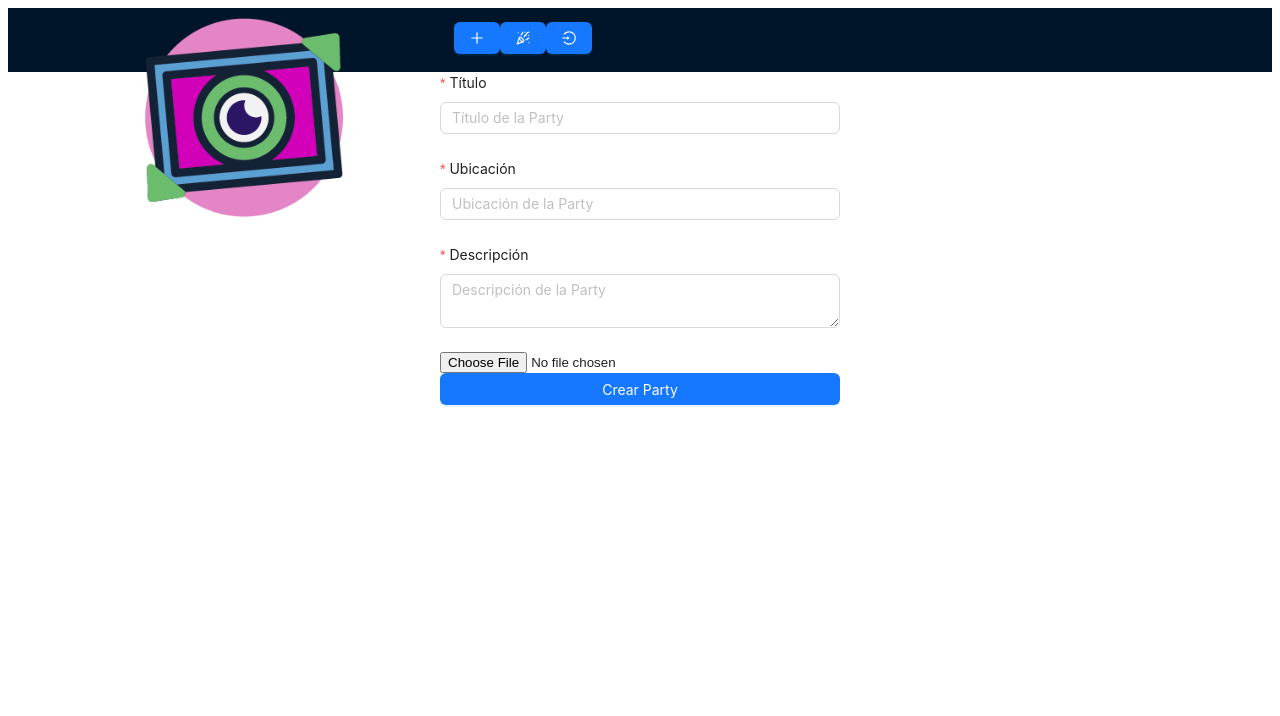
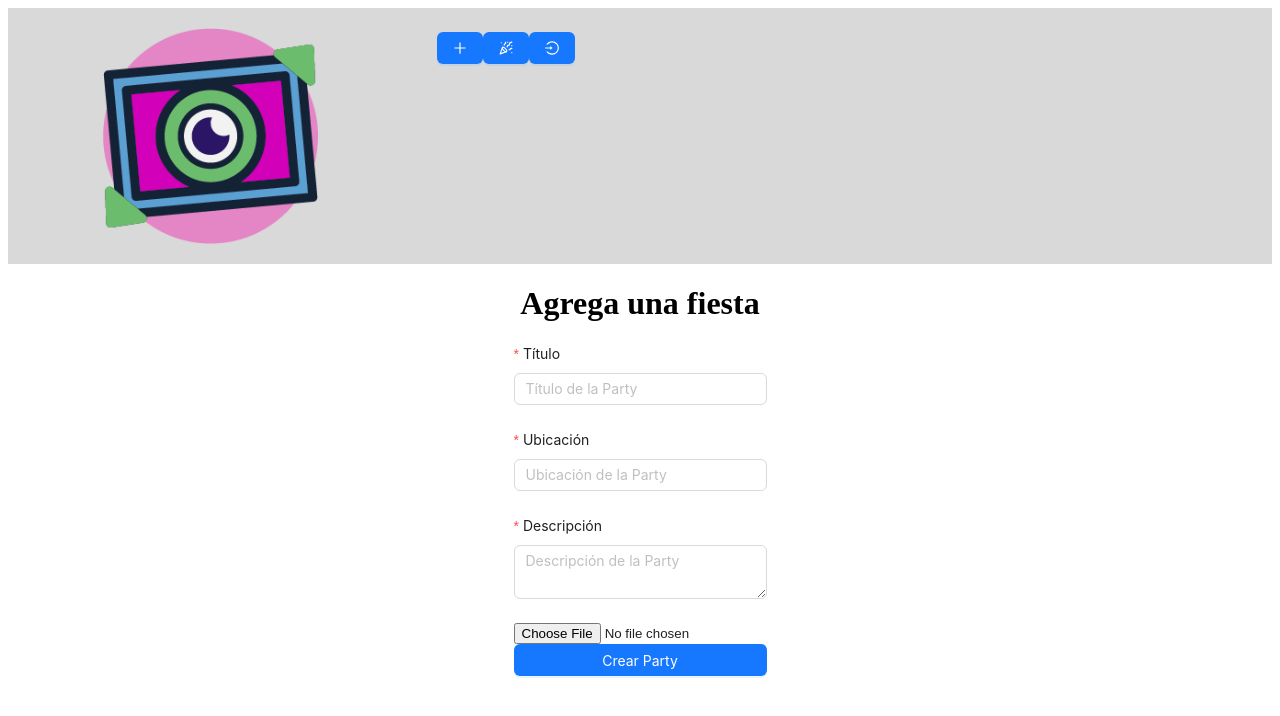
Before and after one commit to Mercedes-Celedon/shareparty-supabase, a React (Vite) app: page /fiestas/crear in a window 1280 px wide. Shown: the top 716 px of the page. Built offline with nearby package versions, Linux system fonts and the light colour scheme.

Commit message:
adding connection to api

```diff
--- a/src/components/componentsStyles.jsx
+++ b/src/components/componentsStyles.jsx
@@ -7,6 +7,11 @@ export const logoStyle = {
     width:'100%',
     paddding: '70px',
     margin:'10px 20px'
+  }
+  export const navbar={
+    padding:'10px 0px',
+    background:'#D9D9D9',
+    height:'auto'
   }
 
   export const home={
--- a/src/components/navbar/Navbar.jsx
+++ b/src/components/navbar/Navbar.jsx
@@ -3,13 +3,13 @@ import { Layout, Row,Col,Flex } from 'antd';
 import { AddPartyButton } from '../buttons/AddPartyButton';
 import { MyInvitationsButton } from '../buttons/MyInvitationsButton';
 import { LogOutButton } from '../buttons/LogOutButton';
-
+import { navbar } from '../ComponentsStyles';
   const { Header } = Layout;
 
 export const Navbar = () => {
     //const { userId } = useAuth();
     return(
-        <Header>
+        <Header style={navbar}>
             <Row gutter={[24, 10]}>
                 <Col span={8} style={{ padding:'10px 0'}}>
                     <Flex gap="middle" justify="center" align='center'>
--- a/src/pages/CreateParty.jsx
+++ b/src/pages/CreateParty.jsx
@@ -1,9 +1,11 @@
 import React from 'react'
 import { PartyForm } from '../components/form/PartyForm'
+import { parties } from '../components/ComponentsStyles'
 
 export const CreateParty = () => {
   return (
-    <main>
+    <main className='parties' style={parties}>
+      <h1>Agrega una fiesta</h1>
       <PartyForm />
     </main>
   )
--- a/src/pages/MyParties.jsx
+++ b/src/pages/MyParties.jsx
@@ -1,11 +1,34 @@
-import React from 'react'
+import React, { useEffect, useState } from 'react'
 import { parties } from '../components/ComponentsStyles'
-import { Col, Row } from 'antd'
+import { Col, Row, message } from 'antd'
 import { CardSingleParty } from '../components/cards/CardSingleParty'
-
+import axios from 'axios';
+import { useAuth } from '../context/auth/authContext';
+import { API_GET_PARTIES } from '../context/auth/config/url-api';
 
 export const MyParties = () => {
-  const cards=[
+  const [cards, setCards] = useState([]);
+  const { token } = useAuth();
+
+  const fetchParties = async () => {
+    try {
+      const response = await axios.get(API_GET_PARTIES, {
+        headers: {
+          Authorization: `Bearer ${token}`,  // Pasamos el token en el header de la petición
+        },
+      });
+      setCards(response.data);  // Guardamos las fiestas en el estado
+    } catch (error) {
+      console.error('Error al obtener las fiestas:', error);
+      message.error('Hubo un error al obtener las fiestas');
+    }
+  };
+
+  // useEffect para hacer la petición al montar el componente
+  useEffect(() => {
+    fetchParties();  // Llamamos a la función para obtener las fiestas
+  }, []);
+/*   const cards=[
     {
       id: '1',
       img: 'https://os.alipayobjects.com/rmsportal/QBnOOoLaAfKPirc.png',
@@ -26,15 +49,19 @@ export const MyParties = () => {
       img: 'https://os.alipayobjects.com/rmsportal/QBnOOoLaAfKPirc.png',
       title: 'Fiesta en la Terraza'
     }
-  ];
+  ]; */
   return (
     <main className='parties' style={parties}>
       <Row gutter={[24, 40]}>
-      {cards.map((card) => (
-        <Col span={12} key={card.id}>
-          <CardSingleParty id={card.id} img={card.img} title={card.title} />
-        </Col>
-      ))}
+      {cards.length > 0 ? (
+          cards.map((card) => (
+            <Col span={12} key={card.id}>
+              <CardSingleParty id={card.id} img={card.imageUrl} title={card.title} />
+            </Col>
+          ))
+        ) : (
+          <p>No hay fiestas disponibles</p>
+        )}
       </Row>
     </main>
   )
```
